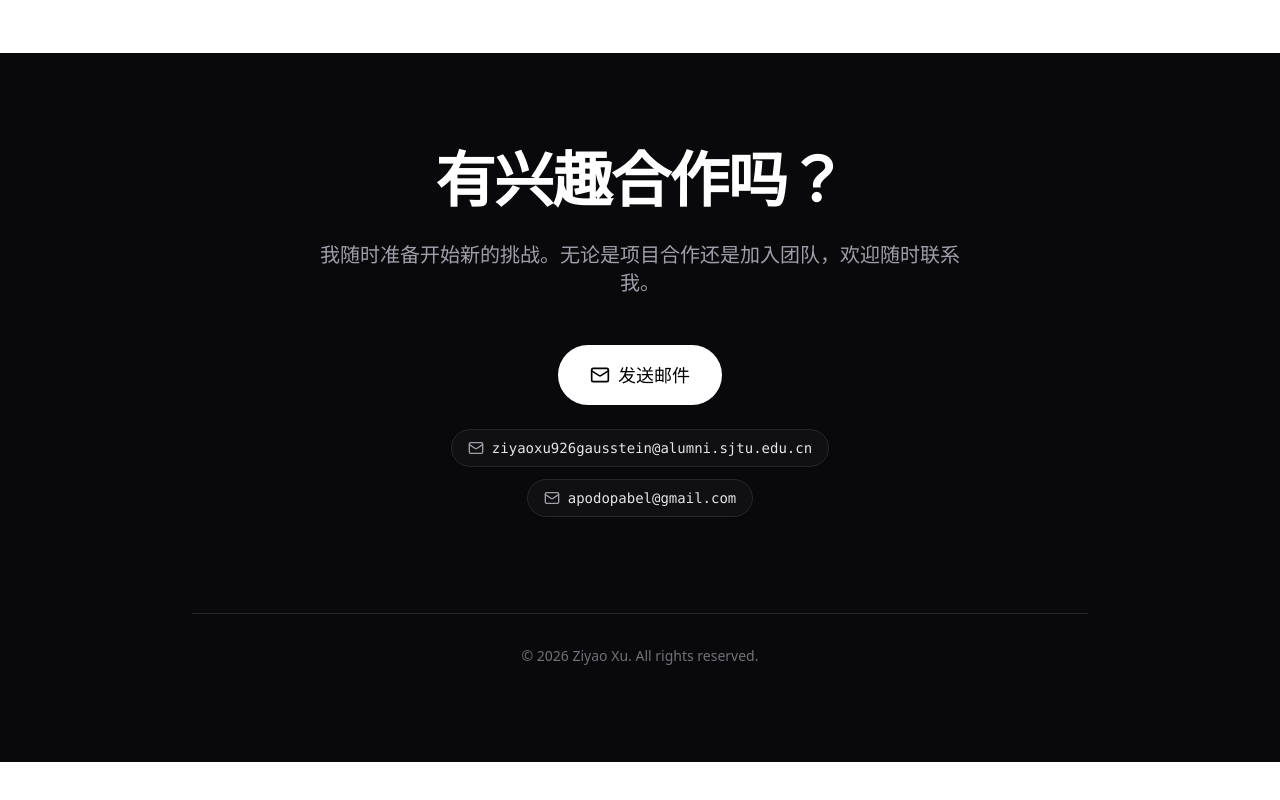
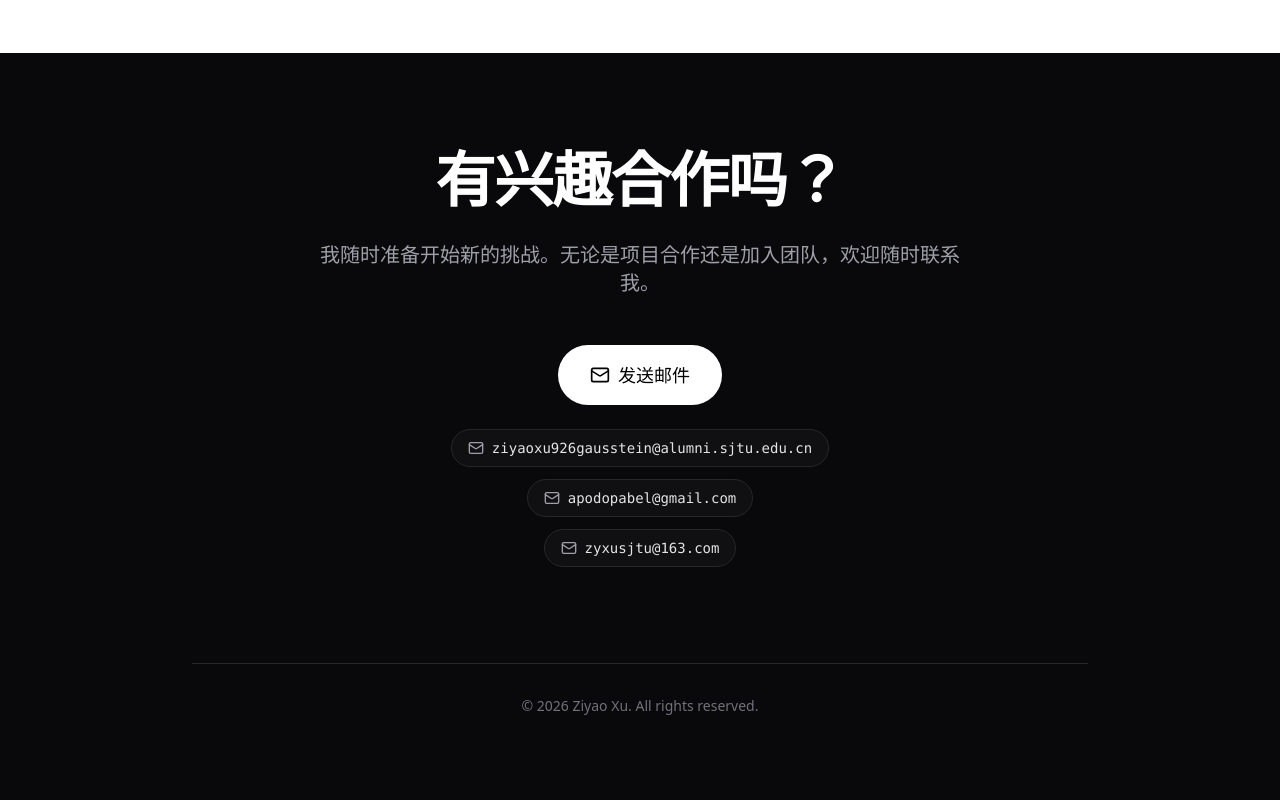
Before and after one commit to Apodopa/ziyao-personal-homepage, a React (Vite) app: page /#/1 in a window 1280 px wide. Shown: the part 3675-4475 px from the top of the page. Before the commit the page ends 4437 px from the top, so only its background shows below. Built offline with nearby package versions, Linux system fonts and the light colour scheme.

Commit message:
Update Contact.tsx

```diff
--- a/src/components/Contact.tsx
+++ b/src/components/Contact.tsx
@@ -38,6 +38,7 @@ export function Contact() {
           <div className="mt-6 mb-16 flex flex-col items-center gap-3">
             <EmailRow email="ziyaoxu926gausstein@alumni.sjtu.edu.cn" />
             <EmailRow email="apodopabel@gmail.com" />
+            <EmailRow email="zyxusjtu@163.com" />
           </div>
 
 
```
